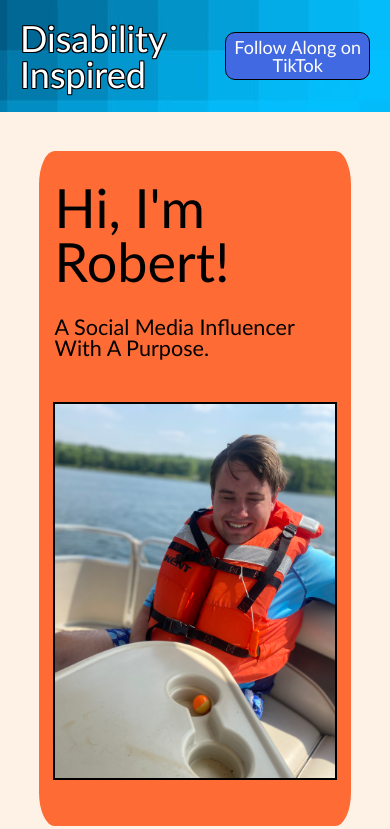
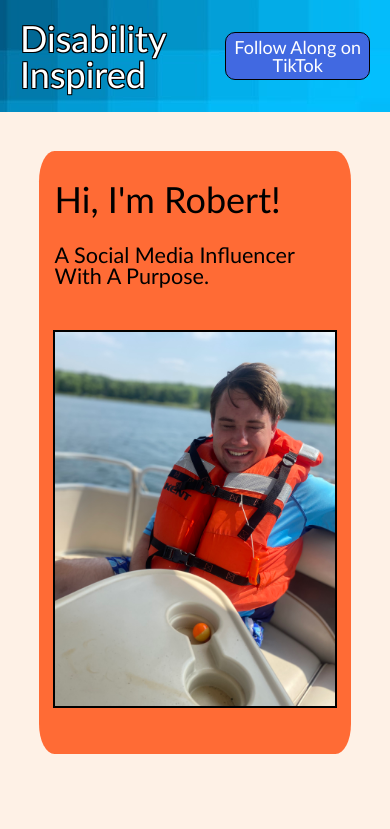
Before and after one commit to mikemantecon/disability-inspired, a plain HTML site: page index.html in a window 390 px wide. Shown: the top 829 px of the page. Drawn offline with Linux system fonts and the light colour scheme.

Commit message:
Create Mobile Responsiveness for H2 There is an issue where the H2 tag trails off its container in mobile devices. I created a media query for screens 480px and smaller to solve this issue by reducing the font-size from 3rem to 2rem.

```diff
--- a/resources/styles/style.css
+++ b/resources/styles/style.css
@@ -139,3 +139,9 @@ a:hover {
         margin: 20px;
     }
 }
+
+@media only screen and (max-width: 480px) {
+    h2 {
+        font-size: 2rem;
+    }
+}
```
